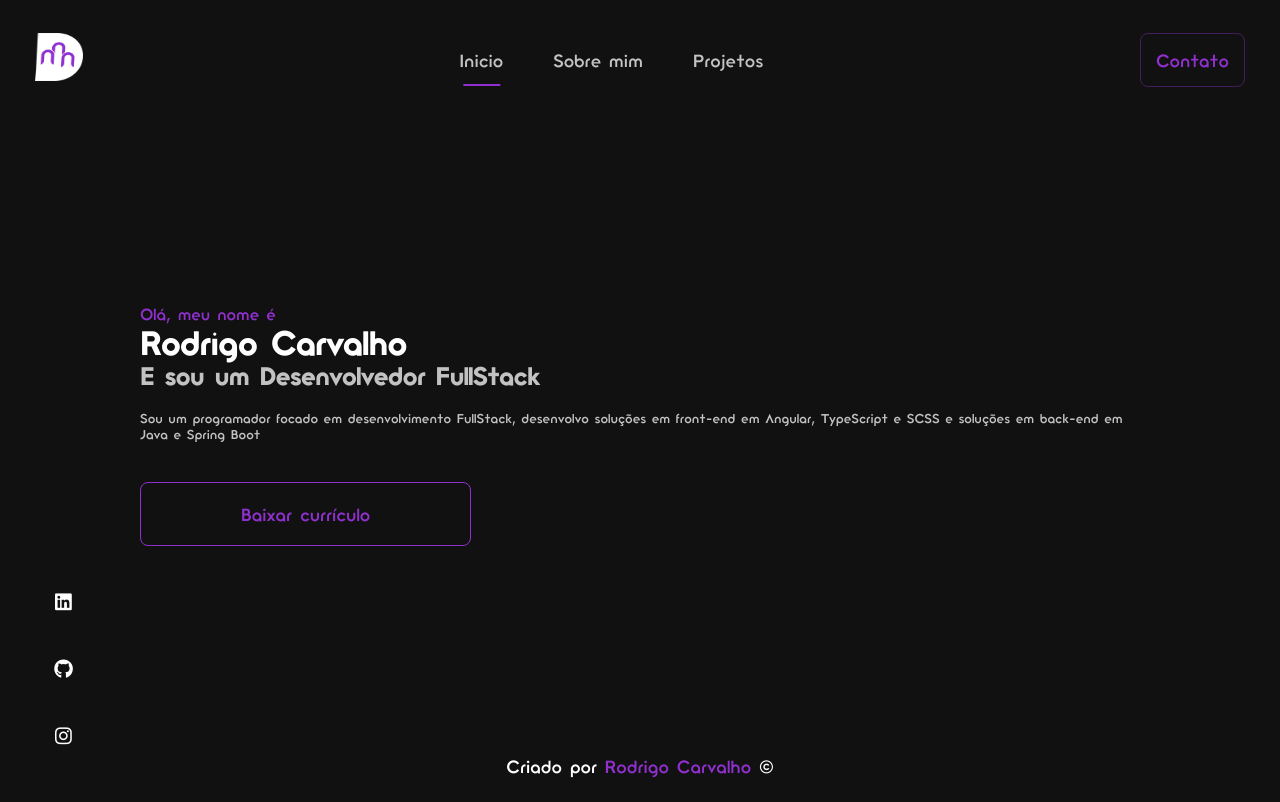
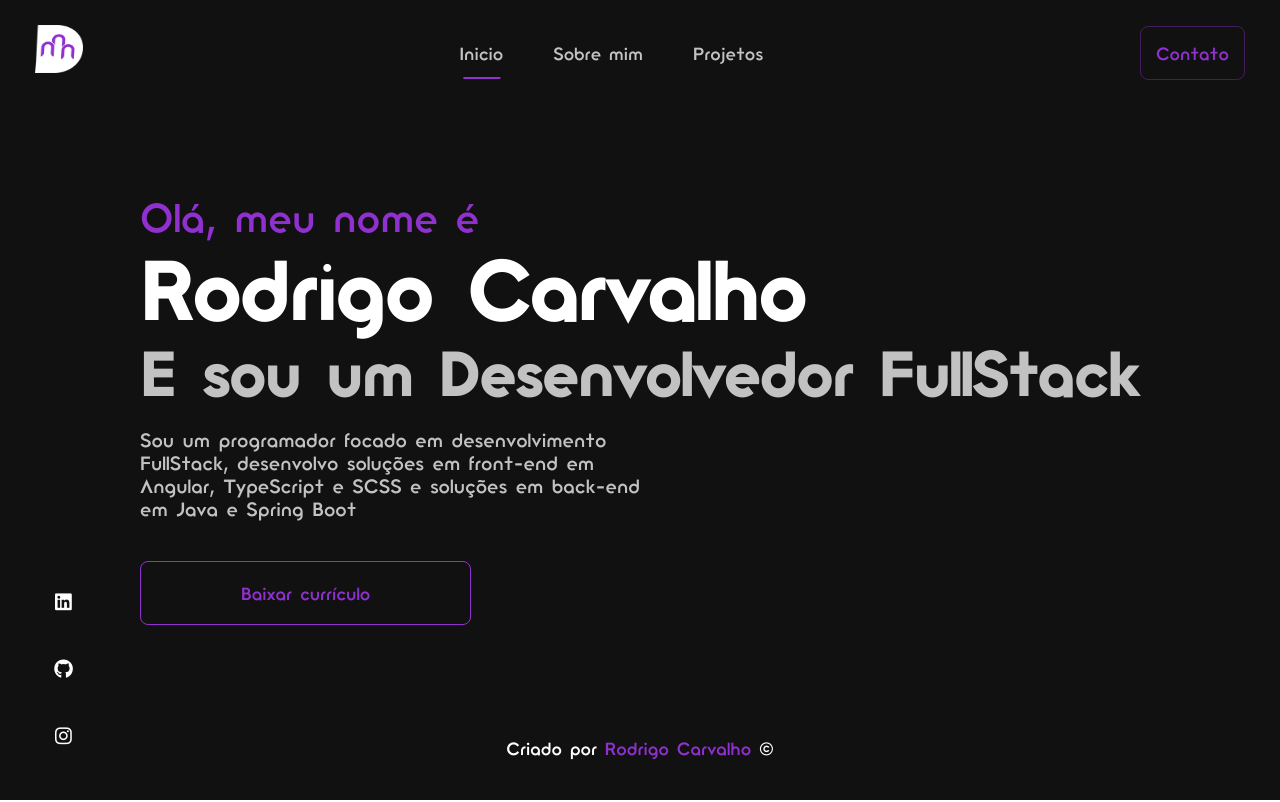
Before and after one commit to rodrigocarvalhodev/portfolio-duckdeveloper, an Angular app: page /home in a window 1280 px wide. Built offline with nearby package versions, Linux system fonts and the light colour scheme.

Commit message:
Adjust responsive

```diff
--- a/src/app/pages/home/home.component.scss
+++ b/src/app/pages/home/home.component.scss
@@ -33,7 +33,7 @@
             font-size: 1.2rem;
             text-align: left;
 
-            max-width: 50%;
+            max-width: 500px;
         }
 
         .downloadcv {
@@ -96,28 +96,26 @@
     }
 }
 
-@media(max-width: 1700px) {
+// big tablet
+@media(max-width: 1024px) {
     #container {
+
         .presentation {
-            font-size: 1rem;
+            // min-height: calc(100vh - 205.19px - 72px - 50px);
+
+            width: 80%;
 
             .description {
-                font-size: 0.8rem;
+                font-size: 1.4rem;
+
                 max-width: 100%;
             }
         }
     }
 }
 
-// with zoom
-@media(max-width: 1700px) {
-    #container {
-        height: 70vh;
-    }
-}
-
 // mobile
-@media(max-width: 480px) {
+@media(max-width: 540px) {
     #container {
         .presentation {
             font-size: 1.8rem;
@@ -132,9 +130,3 @@
         }
     }
 }
-
-// @media(max-width: 700px) {
-//     .presentation {
-//         font-size: 0.5rem;
-//     }
-// }
--- a/src/app/template/header/header.component.scss
+++ b/src/app/template/header/header.component.scss
@@ -120,7 +120,6 @@ header {
 
 @media(max-width: 1700px) {
     header {
-        height: 15vh;
         & > #logo > a {
             img {
                 height: 48px;
```
